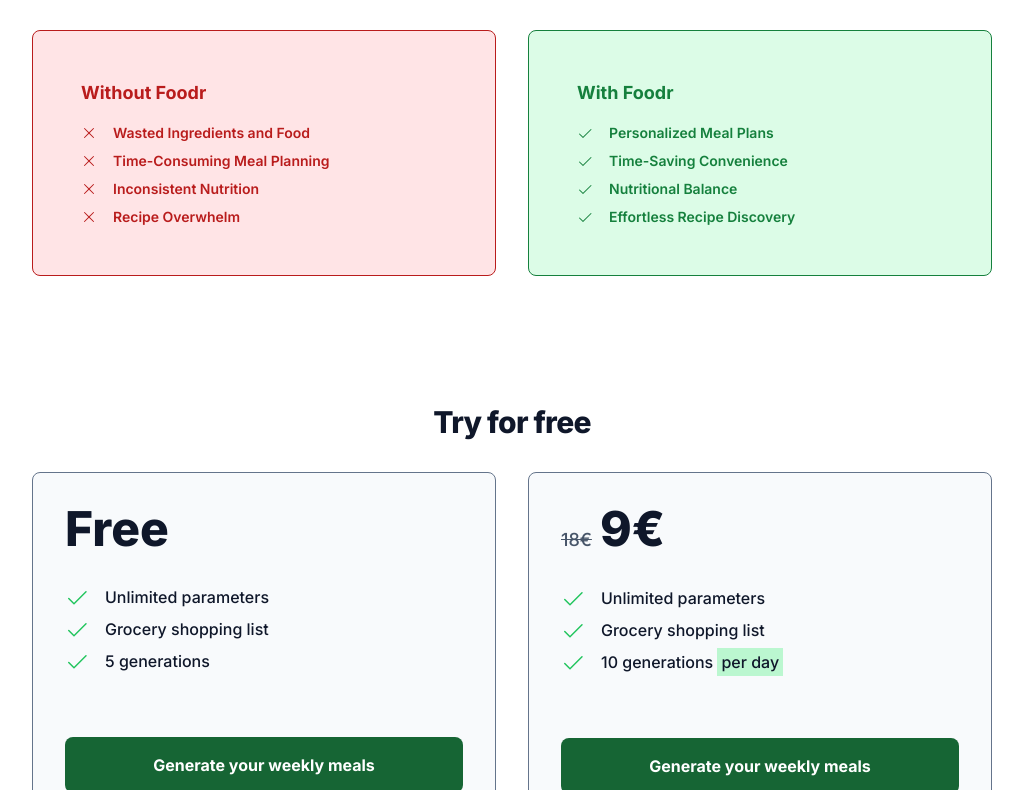
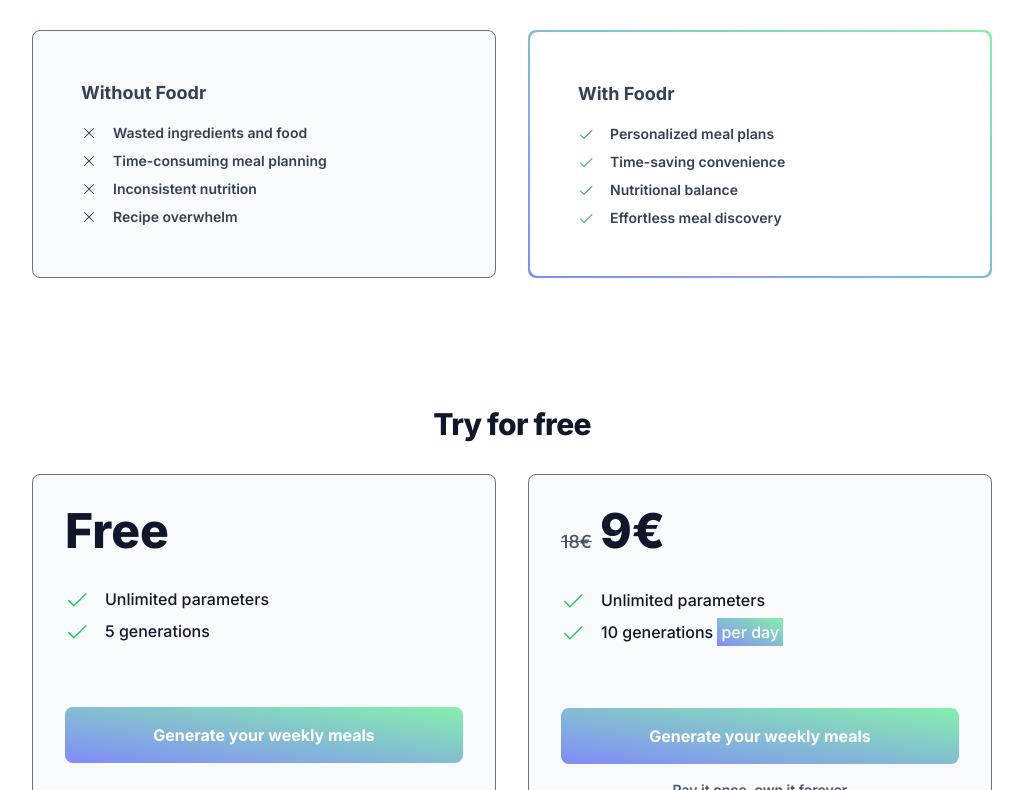
Before and after one commit to jean1591/foodr, a Next.js app: page / in a window 1280 px wide. Shown: the part 750-1540 px from the top of the page, without its empty margins (128-1151 px from the left). Built offline with nearby package versions, Linux system fonts and the light colour scheme.

Commit message:
chore: improve landing page design

```diff
--- a/src/app/(private)/onboarding/components/Steps.tsx
+++ b/src/app/(private)/onboarding/components/Steps.tsx
@@ -42,6 +42,7 @@
     }
   }
 
+  // TODO: save options in DB
   const onGenerate = () => {
     dispatch(setLoadingWeeklyMeals(true))
     ;(async function getWeeklyMeals() {
--- a/src/app/(private)/onboarding/page.tsx
+++ b/src/app/(private)/onboarding/page.tsx
@@ -17,8 +17,9 @@
     <div className="text-center">
       <p className="text-6xl font-extrabold leading-none tracking-tight">
         Welcome to{' '}
-        <span className={classNames(textGradient, bgGradient)}>Foodr</span>
+        <span className={classNames(bgGradient, textGradient)}>Foodr</span>
       </p>
+
       <p className="mt-8 text-lg font-medium leading-relaxed">
         Tick some boxes se we can generate a meal plan
         <span
--- a/src/app/(public)/(landing)/footer.tsx
+++ b/src/app/(public)/(landing)/footer.tsx
@@ -1,4 +1,6 @@
 import Link from 'next/link'
+import { bgGradient } from '@/utils/design/constants'
+import { classNames } from '@/utils/classNames'
 
 const navigation = [
   { name: 'Features', href: '/#features' },
@@ -9,7 +11,7 @@
 
 export const Footer = () => {
   return (
-    <footer className="mt-24 bg-green-900 text-white md:mt-32">
+    <footer className={classNames(bgGradient, 'mt-24 text-white md:mt-32')}>
       <div className="mx-auto w-full overflow-hidden px-4 py-8 md:py-12 lg:max-w-5xl">
         <nav
           className="-mb-8 columns-2 md:flex md:justify-center md:space-x-12"
--- a/src/app/(public)/(landing)/page.tsx
+++ b/src/app/(public)/(landing)/page.tsx
@@ -1,7 +1,12 @@
 import { PiCheck, PiX } from 'react-icons/pi'
+import {
+  bgGradient,
+  buttonHoverTransition,
+  textGradient,
+} from '@/utils/design/constants'
 
+import { BorderGradient } from '@/app/design/BorderGradient'
 import Link from 'next/link'
-import { buttonHoverTransition } from '@/utils/design/constants'
 import { classNames } from '@/utils/classNames'
 
 export default function LandingPage() {
@@ -35,7 +40,9 @@
       <h1 className="text-4xl font-extrabold leading-none tracking-tight md:text-5xl">
         <p>
           Weekly{' '}
-          <span className="bg-green-800 px-2 text-white">meal plans</span>{' '}
+          <span className={classNames(bgGradient, textGradient)}>
+            <span className="px-2">meal plans</span>{' '}
+          </span>
         </p>
         <p>with ai-powered precision</p>
       </h1>
@@ -90,50 +97,60 @@
       </p>
 
       <div className="mt-8 grid grid-cols-1 gap-8 md:grid-cols-2">
-        <div className="rounded-lg border-[1px] border-red-700 bg-rose-100 p-8 text-red-700 md:p-12">
+        <div className="order-2 rounded-lg border-[1px] border-slate-500 bg-slate-50 p-8 text-slate-700 md:order-1 md:p-12">
           <p className="text-lg font-bold">Without Foodr</p>
 
           <ul className="mt-4 list-none space-y-2 text-left text-sm font-semibold">
             <li className="flex items-center justify-start gap-x-4">
               <PiX className="h-4 w-4" />
-              <p>Wasted Ingredients and Food</p>
+              <p>Wasted ingredients and food</p>
             </li>
             <li className="flex items-center justify-start gap-x-4">
               <PiX className="h-4 w-4" />
-              <p>Time-Consuming Meal Planning</p>
+              <p>Time-consuming meal planning</p>
             </li>
             <li className="flex items-center justify-start gap-x-4">
               <PiX className="h-4 w-4" />
-              <p>Inconsistent Nutrition</p>
+              <p>Inconsistent nutrition</p>
             </li>
             <li className="flex items-center justify-start gap-x-4">
               <PiX className="h-4 w-4" />
-              <p>Recipe Overwhelm</p>
+              <p>Recipe overwhelm</p>
             </li>
           </ul>
         </div>
 
-        <div className="rounded-lg border-[1px] border-green-700 bg-green-100 p-8 text-green-700 md:p-12">
-          <p className="text-lg font-bold">With Foodr</p>
+        <div className="order-1 md:order-2">
+          <BorderGradient>
+            <div className="rounded-lg bg-white p-8 text-slate-700 md:p-12">
+              <p
+                className={
+                  (classNames(bgGradient, textGradient), 'text-lg font-bold')
+                }
+              >
+                With Foodr
+              </p>
 
               <ul className="mt-4 list-none space-y-2 text-left text-sm font-semibold">
                 <li className="flex items-center justify-start gap-x-4">
-              <PiCheck className="h-4 w-4" />
-              <p>Personalized Meal Plans</p>
+                  <PiCheck className="h-4 w-4 text-green-600" />
+                  <p>Personalized meal plans</p>
                 </li>
                 <li className="flex items-center justify-start gap-x-4">
-              <PiCheck className="h-4 w-4" />
-              <p>Time-Saving Convenience</p>
+                  <PiCheck className="h-4 w-4 text-green-600" />
+                  <p>Time-saving convenience</p>
                 </li>
                 <li className="flex items-center justify-start gap-x-4">
-              <PiCheck className="h-4 w-4" />
-              <p>Nutritional Balance</p>
+                  <PiCheck className="h-4 w-4 text-green-600" />
+                  <p>Nutritional balance</p>
                 </li>
                 <li className="flex items-center justify-start gap-x-4">
-              <PiCheck className="h-4 w-4" />
-              <p>Effortless Recipe Discovery</p>
+                  <PiCheck className="h-4 w-4 text-green-600" />
+                  <p>Effortless meal discovery</p>
                 </li>
               </ul>
+            </div>
+          </BorderGradient>
         </div>
       </div>
     </div>
@@ -161,7 +178,8 @@
       <button
         className={classNames(
           buttonHoverTransition,
-          'w-full rounded-lg bg-green-800 p-4 font-bold text-white shadow-none hover:bg-green-900 hover:shadow-lg'
+          bgGradient,
+          'w-full rounded-lg p-4 font-bold text-white shadow-none hover:opacity-75 hover:shadow-lg'
         )}
       >
         Generate your weekly meals
@@ -181,10 +199,6 @@
         <li className="flex items-center justify-start gap-x-4">
           <PiCheck className="h-6 w-6 text-green-500" />
           <p>Unlimited parameters</p>
-        </li>
-        <li className="flex items-center justify-start gap-x-4">
-          <PiCheck className="h-6 w-6 text-green-500" />
-          <p>Grocery shopping list</p>
         </li>
         <li className="flex items-center justify-start gap-x-4">
           <PiCheck className="h-6 w-6 text-green-500" />
@@ -215,12 +229,11 @@
         </li>
         <li className="flex items-center justify-start gap-x-4">
           <PiCheck className="h-6 w-6 text-green-500" />
-          <p>Grocery shopping list</p>
-        </li>
-        <li className="flex items-center justify-start gap-x-4">
-          <PiCheck className="h-6 w-6 text-green-500" />
           <p>
-            10 generations <span className="bg-green-200 p-1">per day</span>
+            10 generations{' '}
+            <span className={classNames(bgGradient, 'p-1 text-white')}>
+              per day
+            </span>
           </p>
         </li>
       </ul>
--- a/src/app/(public)/(landing)/privacy-policy/page.tsx
+++ b/src/app/(public)/(landing)/privacy-policy/page.tsx
@@ -1,7 +1,18 @@
+import { bgGradient, textGradient } from '@/utils/design/constants'
+
+import { classNames } from '@/utils/classNames'
+
 export default function PrivacyPolicy() {
   return (
     <div>
-      <p className="mt-16 text-4xl font-extrabold text-green-800 md:text-5xl">
+      <p
+        className={classNames(
+          bgGradient,
+          textGradient,
+          'mt-16 text-4xl font-extrabold md:text-5xl'
+        )}
+      >
+        {' '}
         Privacy policy
       </p>
 
--- a/src/app/(public)/(landing)/tos/page.tsx
+++ b/src/app/(public)/(landing)/tos/page.tsx
@@ -1,7 +1,17 @@
+import { bgGradient, textGradient } from '@/utils/design/constants'
+
+import { classNames } from '@/utils/classNames'
+
 export default function ToS() {
   return (
     <div>
-      <p className="mt-16 text-4xl font-extrabold text-green-800 md:text-5xl">
+      <p
+        className={classNames(
+          bgGradient,
+          textGradient,
+          'mt-16 text-4xl font-extrabold md:text-5xl'
+        )}
+      >
         Terms and Conditions
       </p>
 
```
Lines whose indentation alone changed are shown as unchanged.
